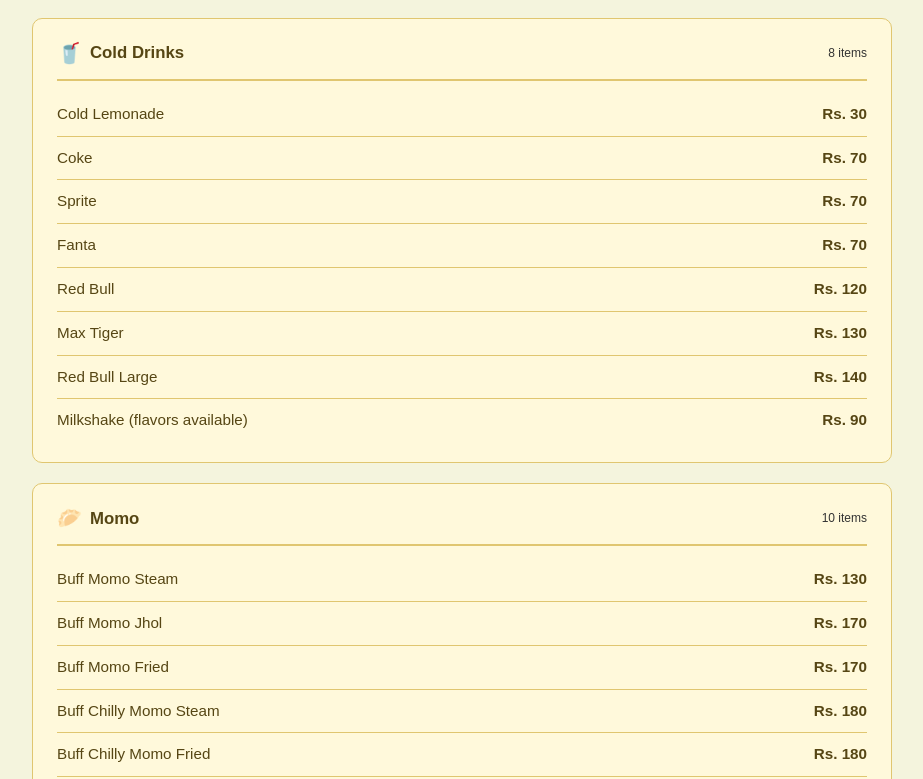
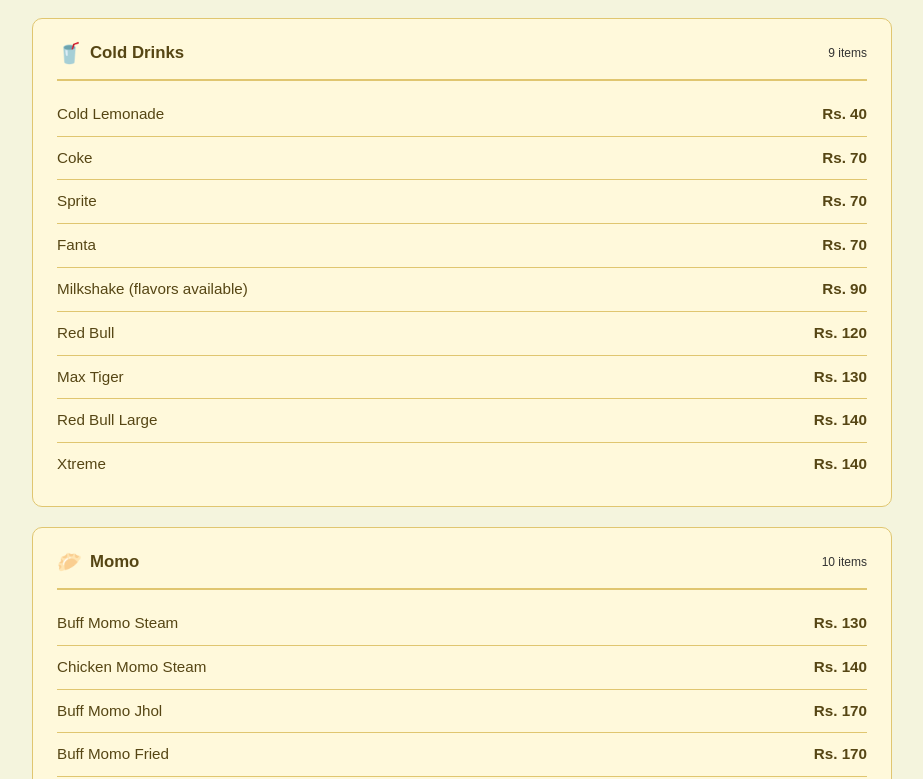
Before and after one commit to suraj-kumal/lemomadeCafe, a Next.js app: page /menu in a window 1280 px wide. Shown: the part 561-1340 px from the top of the page, without its empty margins (178-1101 px from the left). Built offline with nearby package versions, Linux system fonts and the light colour scheme; a web font is replaced by a local one.

Commit message:
update : price updates for cold lemonade , add : xtreme energy drink

```diff
--- a/components/menuPage.tsx
+++ b/components/menuPage.tsx
@@ -36,8 +36,20 @@ const CATEGORY_ICONS: Record<MenuCategory, string> = {
 };
 
 // ── Group available items by category
+// function groupByCategory(items: MenuItem[]): Record<string, MenuItem[]> {
+//   return items
+//     .filter((item) => item.available)
+//     .reduce(
+//       (acc, item) => {
+//         if (!acc[item.category]) acc[item.category] = [];
+//         acc[item.category].push(item);
+//         return acc;
+//       },
+//       {} as Record<string, MenuItem[]>,
+//     );
+// }
 function groupByCategory(items: MenuItem[]): Record<string, MenuItem[]> {
-  return items
+  const grouped = items
     .filter((item) => item.available)
     .reduce(
       (acc, item) => {
@@ -47,8 +59,14 @@ function groupByCategory(items: MenuItem[]): Record<string, MenuItem[]> {
       },
       {} as Record<string, MenuItem[]>,
     );
+
+  // 🔽 Sort each category by price (ascending)
+  Object.keys(grouped).forEach((category) => {
+    grouped[category].sort((a, b) => a.price - b.price);
+  });
+
+  return grouped;
 }
-
 // ── Single menu item row
 function MenuItemRow({ item, isLast }: { item: MenuItem; isLast: boolean }) {
   return (
--- a/data/menudata.tsx
+++ b/data/menudata.tsx
@@ -74,7 +74,7 @@ const MenuData = (): MenuItem[] => {
     {
       id: 6,
       name: "Cold Lemonade",
-      price: 30,
+      price: 40,
       category: "Cold Drinks",
       available: true,
     },
@@ -327,6 +327,7 @@ const MenuData = (): MenuItem[] => {
       price: 35,
       category: "Sausages",
       available: true,
+      unit: "per piece",
     },
     {
       id: 41,
@@ -334,6 +335,7 @@ const MenuData = (): MenuItem[] => {
       price: 40,
       category: "Sausages",
       available: true,
+      unit: "per piece",
     },
 
     // ─── Thukpa ──────────────────────────────────────────────
@@ -488,6 +490,13 @@ const MenuData = (): MenuItem[] => {
       category: "Cold Drinks",
       available: true,
     },
+    {
+      id: 62,
+      name: "Xtreme",
+      price: 140,
+      category: "Cold Drinks",
+      available: true,
+    },
   ];
 };
 
```
